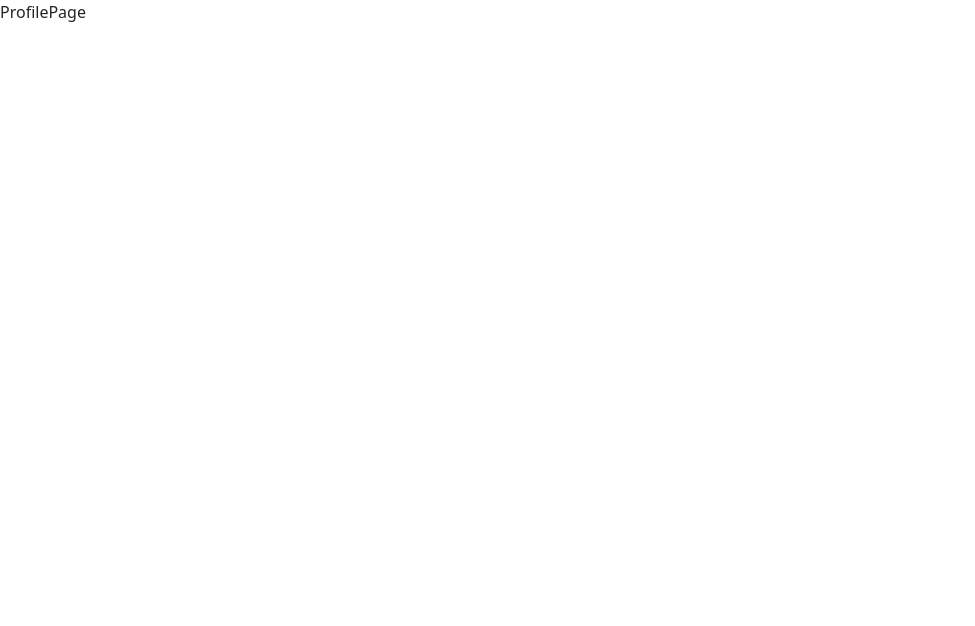
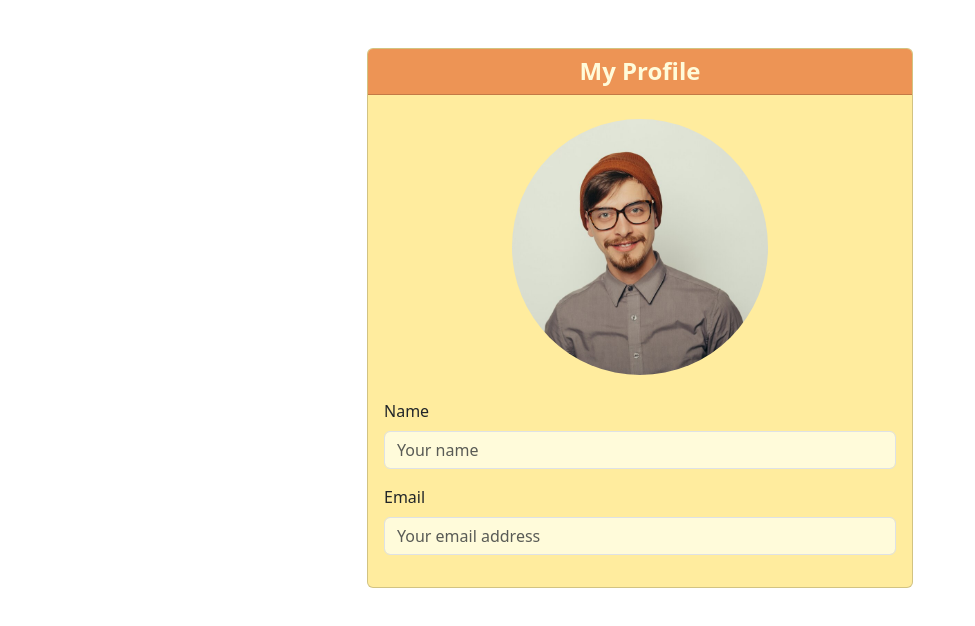
Before and after one commit to andiragil/NgobrolZone_FE, a React (Vite) app: page /profile in a window 1280 px wide. Shown: the top 626 px of the page, without its empty margins (0-975 px from the left). Built offline with nearby package versions, Linux system fonts and the light colour scheme.

Commit message:
profile : layout

```diff
--- a/src/pages/ProfilePage.jsx
+++ b/src/pages/ProfilePage.jsx
@@ -1,5 +1,56 @@
 import React from 'react'
+import { Container, Row, Col, Card, Form, Image } from "react-bootstrap";
 
-export default () => {
-    return <div>ProfilePage</div>
-};
+function ProfilePage() {
+    return (
+        <Container className="mt-5">
+            <Row>
+                <Col md={6} className="offset-md-3 pb-5">
+                    <Card style={{ backgroundColor: "#FFEC9E" }}>
+                        <Card.Header className="text-center fw-bold h4"
+                            style={{ backgroundColor: "#ED9455", color: "#FFFBDA" }}>My Profile</Card.Header>
+                        <Card.Body>
+                            <Form>
+                                <div className="d-flex justify-content-center">
+                                    <Image
+                                        src="public/profile-picture.jpg"
+                                        className="img-fluid mt-2 w-50"
+                                        roundedCircle
+                                    />
+                                </div>
+                                <div className="mt-4">
+                                    <Form.Group
+                                        className="mb-3"
+                                        controlId="name"
+                                    >
+                                        <Form.Label>Name</Form.Label>
+                                        <Form.Control
+                                            type="text"
+                                            placeholder="Your name"
+                                            disabled
+                                            style={{ backgroundColor: "#FFFBDA" }}
+                                        />
+                                    </Form.Group>
+                                    <Form.Group
+                                        className="mb-3"
+                                        controlId="email"
+                                    >
+                                        <Form.Label>Email</Form.Label>
+                                        <Form.Control
+                                            type="email"
+                                            placeholder="Your email address"
+                                            disabled
+                                            style={{ backgroundColor: "#FFFBDA" }}
+                                        />
+                                    </Form.Group>
+                                </div>
+                            </Form>
+                        </Card.Body>
+                    </Card>
+                </Col>
+            </Row>
+        </Container>
+    );
+}
+
+export default ProfilePage;
```
